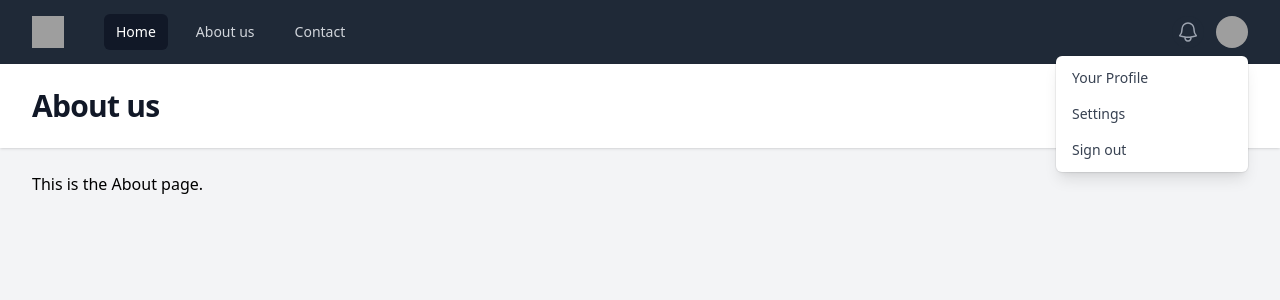
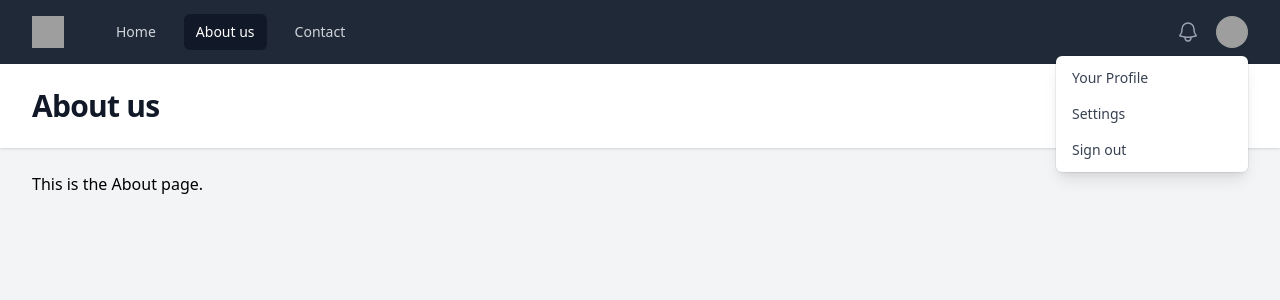
Before and after one commit to Schoude/mvc-php, a PHP site: page /about.php in a window 1280 px wide. Shown: the top 300 px of the page. Run offline with PHP 8.4, Linux system fonts and the light colour scheme; some libraries are stand-ins or nearby versions; grey boxes are pictures that could not be loaded.

Commit message:
[ ADD ] finished lesson 14

```diff
--- a/about.php
+++ b/about.php
@@ -1,4 +1,6 @@
 <?php
+
+require('functions.php');
 
 $heading = 'About us';
 
--- a/contact.php
+++ b/contact.php
@@ -1,4 +1,6 @@
 <?php
+
+require('functions.php');
 
 $heading = 'Contact us';
 
--- /dev/null
+++ b/functions.php
@@ -0,0 +1,14 @@
+<?php
+
+function dd(mixed $var)
+{
+  echo '<pre>';
+  var_dump($var);
+  echo '</pre>';
+  die();
+}
+
+function urlIs(string $value): bool
+{
+  return $_SERVER['REQUEST_URI'] === $value;
+}
--- a/index.php
+++ b/index.php
@@ -1,4 +1,6 @@
 <?php
+
+require('functions.php');
 
 $heading = 'Home';
 
--- a/views/partials/nav.php
+++ b/views/partials/nav.php
@@ -8,9 +8,9 @@
         <div class="hidden md:block">
           <div class="ml-10 flex items-baseline space-x-4">
             <!-- Current: "bg-gray-900 text-white", Default: "text-gray-300 hover:bg-gray-700 hover:text-white" -->
-            <a href="/" class="bg-gray-900 text-white rounded-md px-3 py-2 text-sm font-medium" aria-current="page">Home</a>
-            <a href="/about.php" class="text-gray-300 hover:bg-gray-700 hover:text-white rounded-md px-3 py-2 text-sm font-medium">About us</a>
-            <a href="/contact.php" class="text-gray-300 hover:bg-gray-700 hover:text-white rounded-md px-3 py-2 text-sm font-medium">Contact</a>
+            <a href="/" class="<?= urlIs('/') ? 'bg-gray-900 text-white' : 'text-gray-300 hover:bg-gray-700 hover:text-white' ?> rounded-md px-3 py-2 text-sm font-medium" aria-current="page">Home</a>
+            <a href="/about.php" class="<?= urlIs('/about.php') ? 'bg-gray-900 text-white' : 'text-gray-300 hover:bg-gray-700 hover:text-white' ?> rounded-md px-3 py-2 text-sm font-medium">About us</a>
+            <a href="/contact.php" class="<?= urlIs('/contact.php') ? 'bg-gray-900 text-white' : 'text-gray-300 hover:bg-gray-700 hover:text-white' ?> rounded-md px-3 py-2 text-sm font-medium">Contact</a>
           </div>
         </div>
       </div>
```
